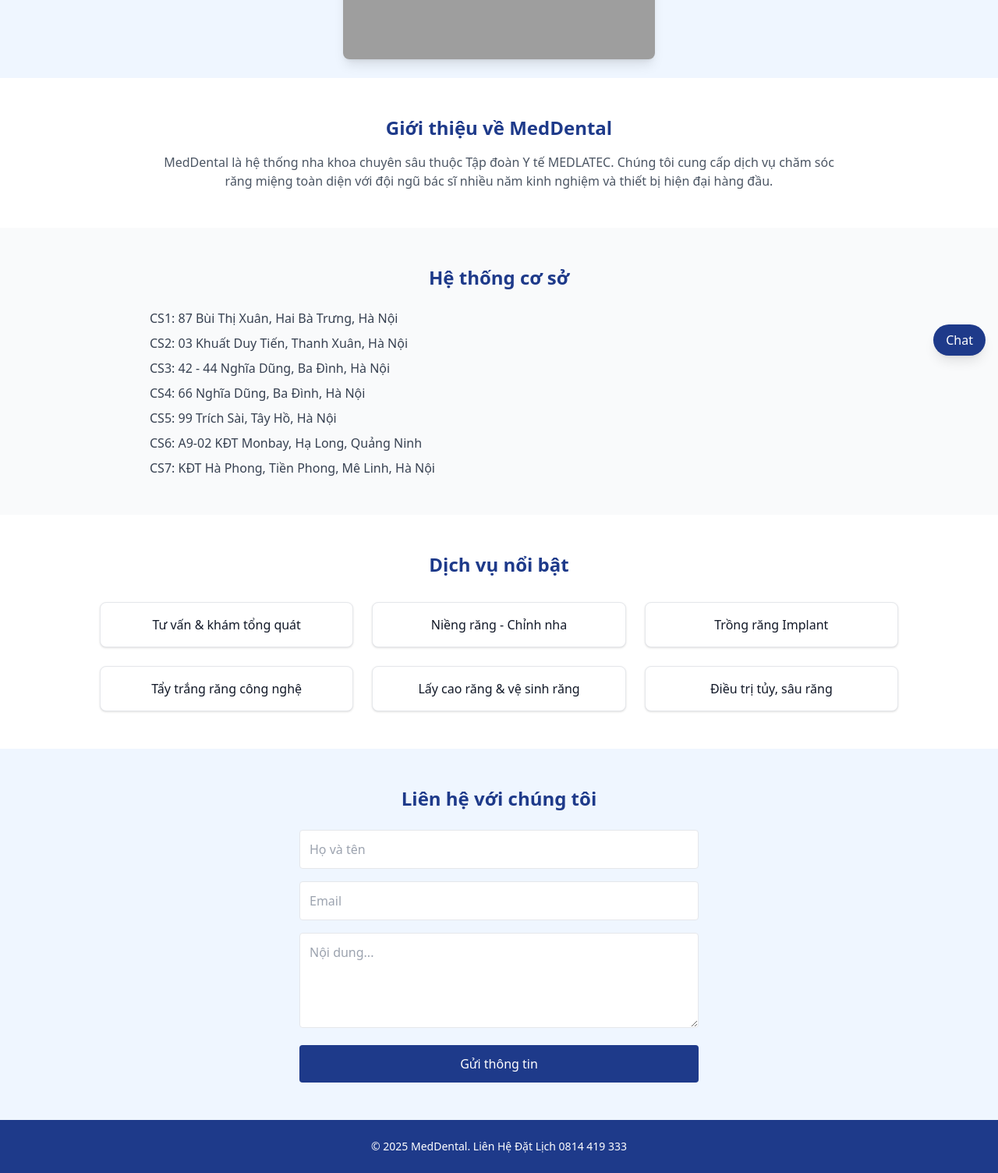
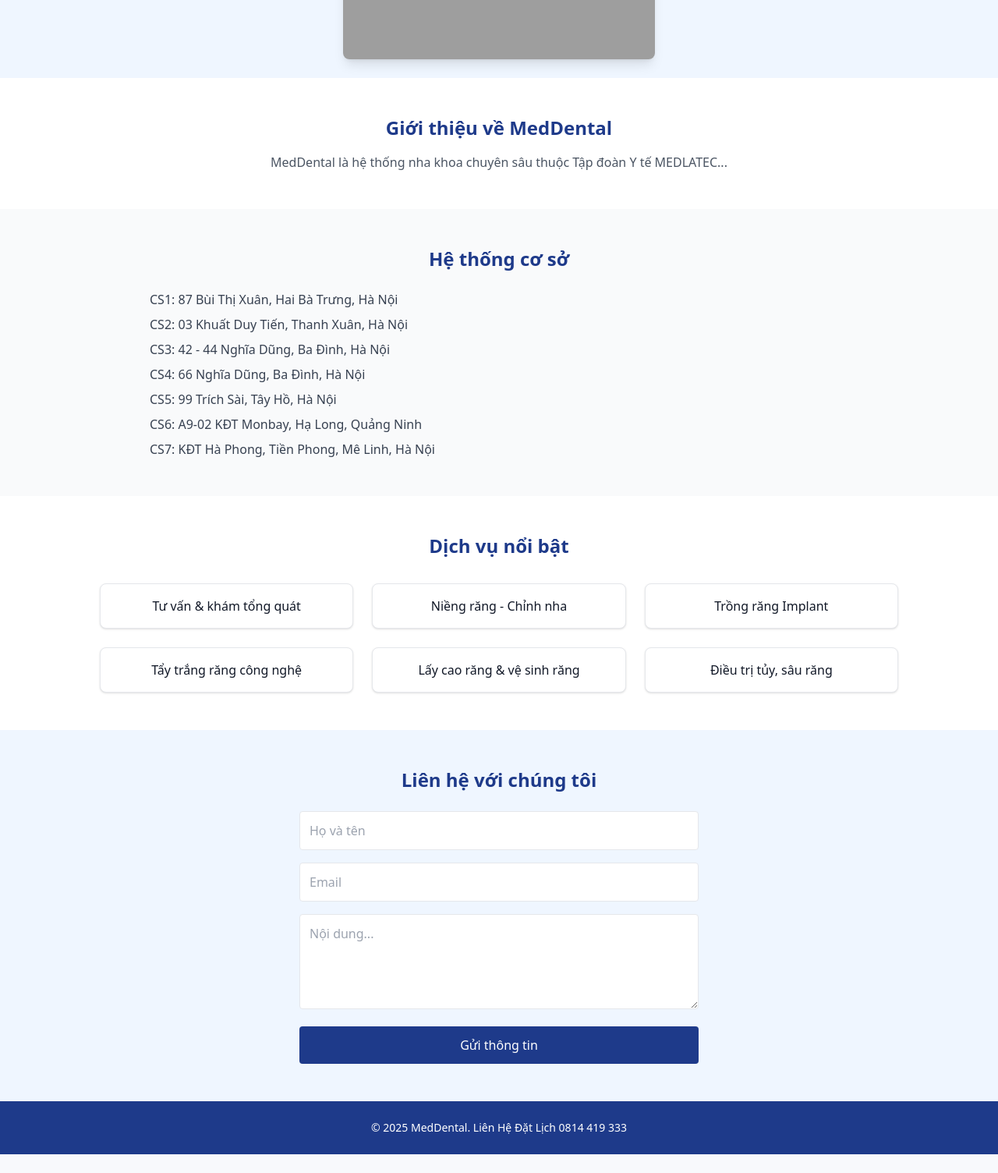
Before and after one commit to khanhteo1989/meddental-chatbot, a Flask app: page / in a window 1280 px wide. Shown: the part 328-1832 px from the top of the page at 78% size. After the commit the page ends 1808 px from the top, so only its background shows below. Run offline with Flask 3, Linux system fonts and the light colour scheme; some libraries are stand-ins or nearby versions; grey boxes are pictures that could not be loaded.

Commit message:
Update index.html

```diff
--- a/templates/index.html
+++ b/templates/index.html
@@ -8,10 +8,9 @@
   <link rel="stylesheet" href="https://cdnjs.cloudflare.com/ajax/libs/font-awesome/6.0.0/css/all.min.css">
 </head>
 <body class="bg-white text-gray-900">
-  <!-- Header -->
   <header class="bg-blue-900 text-white">
     <div class="max-w-7xl mx-auto px-4 py-4 flex justify-between items-center">
-      <img src="/static/images/logo.png" alt="Logo MedDental" class="h-12">
+      <img src="{{ url_for('static', filename='images/logo.png') }}" alt="Logo MedDental" class="h-12">
       <nav class="space-x-6 hidden sm:block">
         <a href="#gioithieu" class="hover:underline">Giới thiệu</a>
         <a href="#coso" class="hover:underline">Cơ sở</a>
@@ -21,22 +20,19 @@
     </div>
   </header>
 
-  <!-- Hero Banner -->
   <section class="bg-blue-50 py-6">
     <div class="text-center">
-      <img src="/static/images/banner.jpg" alt="Banner MedDental" class="mx-auto rounded-lg shadow-lg max-w-full">
+      <img src="{{ url_for('static', filename='images/banner.jpg') }}" alt="Banner MedDental" class="mx-auto rounded-lg shadow-lg max-w-full">
     </div>
   </section>
 
-  <!-- Giới thiệu -->
   <section id="gioithieu" class="py-12 px-4">
     <div class="max-w-4xl mx-auto text-center">
       <h2 class="text-2xl font-bold text-blue-900">Giới thiệu về MedDental</h2>
-      <p class="mt-4 text-gray-600">MedDental là hệ thống nha khoa chuyên sâu thuộc Tập đoàn Y tế MEDLATEC. Chúng tôi cung cấp dịch vụ chăm sóc răng miệng toàn diện với đội ngũ bác sĩ nhiều năm kinh nghiệm và thiết bị hiện đại hàng đầu.</p>
+      <p class="mt-4 text-gray-600">MedDental là hệ thống nha khoa chuyên sâu thuộc Tập đoàn Y tế MEDLATEC...</p>
     </div>
   </section>
 
-  <!-- Cơ sở -->
   <section id="coso" class="py-12 px-4 bg-gray-50">
     <div class="max-w-4xl mx-auto">
       <h2 class="text-2xl font-bold text-center text-blue-900">Hệ thống cơ sở</h2>
@@ -52,7 +48,6 @@
     </div>
   </section>
 
-  <!-- Dịch vụ -->
   <section id="dichvu" class="py-12 px-4">
     <div class="max-w-5xl mx-auto">
       <h2 class="text-2xl font-bold text-center text-blue-900">Dịch vụ nổi bật</h2>
@@ -67,7 +62,6 @@
     </div>
   </section>
 
-  <!-- Đặt lịch gửi Google Sheets -->
   <section id="lienhe" class="py-12 px-4 bg-blue-50">
     <div class="max-w-lg mx-auto">
       <h2 class="text-2xl font-bold text-center text-blue-900">Liên hệ với chúng tôi</h2>
@@ -77,54 +71,15 @@
         <textarea name="noidung" placeholder="Nội dung..." rows="4" class="w-full p-3 border rounded"></textarea>
         <button type="submit" class="bg-blue-900 text-white px-6 py-3 rounded hover:bg-blue-800 w-full">Gửi thông tin</button>
       </form>
-      <div id="popup" class="hidden mt-4 text-green-600 font-semibold text-center">✔️ Đặt lịch thành công! Chúng tôi sẽ liên hệ sớm.</div>
+      <div id="popup" class="hidden mt-4 text-green-600 font-semibold text-center">✔️ Đặt lịch thành công!</div>
     </div>
   </section>
 
-  <!-- Chatbot popup -->
-  <div id="chatbox" class="fixed bottom-4 right-4 w-80 max-w-full bg-white border rounded-lg shadow-lg hidden flex-col overflow-hidden">
-    <div class="bg-blue-900 text-white px-4 py-2 font-bold flex justify-between items-center">
-      <span>Bác sĩ MedDental</span>
-      <button onclick="toggleChat()">×</button>
-    </div>
-    <div class="h-64 overflow-y-auto p-4 text-sm" id="chat-content">
-      <div class="text-gray-600">Chào bạn! Tôi là bác sĩ nha khoa AI. Bạn cần hỗ trợ gì hôm nay?</div>
-    </div>
-    <div class="p-2 border-t">
-      <input id="chat-input" type="text" placeholder="Nhập câu hỏi..." class="w-full p-2 border rounded" onkeypress="if(event.key==='Enter'){sendChat()}"/>
-    </div>
-  </div>
-  <button onclick="toggleChat()" class="fixed bottom-4 right-4 bg-blue-900 text-white px-4 py-2 rounded-full shadow-lg">Chat</button>
-
-  <!-- Footer -->
   <footer class="bg-blue-900 text-white text-center py-6 text-sm">
     <p>&copy; 2025 MedDental. Liên Hệ Đặt Lịch 0814 419 333</p>
   </footer>
 
-  <!-- Scripts -->
   <script>
-    function toggleChat() {
-      document.getElementById('chatbox').classList.toggle('hidden');
-    }
-
-    async function sendChat() {
-      const input = document.getElementById("chat-input");
-      const content = document.getElementById("chat-content");
-      const userText = input.value.trim();
-      if (!userText) return;
-      content.innerHTML += `<div class='text-right text-blue-600 my-1'>${userText}</div>`;
-      input.value = "";
-      const res = await fetch("/chat", {
-        method: "POST",
-        headers: { 'Content-Type': 'application/json' },
-        body: JSON.stringify({ message: userText })
-      });
-      const data = await res.json();
-      content.innerHTML += `<div class='text-left text-gray-600 my-1'>${data.reply}</div>`;
-      content.scrollTop = content.scrollHeight;
-    }
-
-    // Submit form to Google Sheets
     const form = document.getElementById("bookingForm");
     const popup = document.getElementById("popup");
 
@@ -139,7 +94,6 @@
           mode: "no-cors",
           body: JSON.stringify(json)
         });
-
         popup.classList.remove("hidden");
         form.reset();
         setTimeout(() => popup.classList.add("hidden"), 4000);
```
